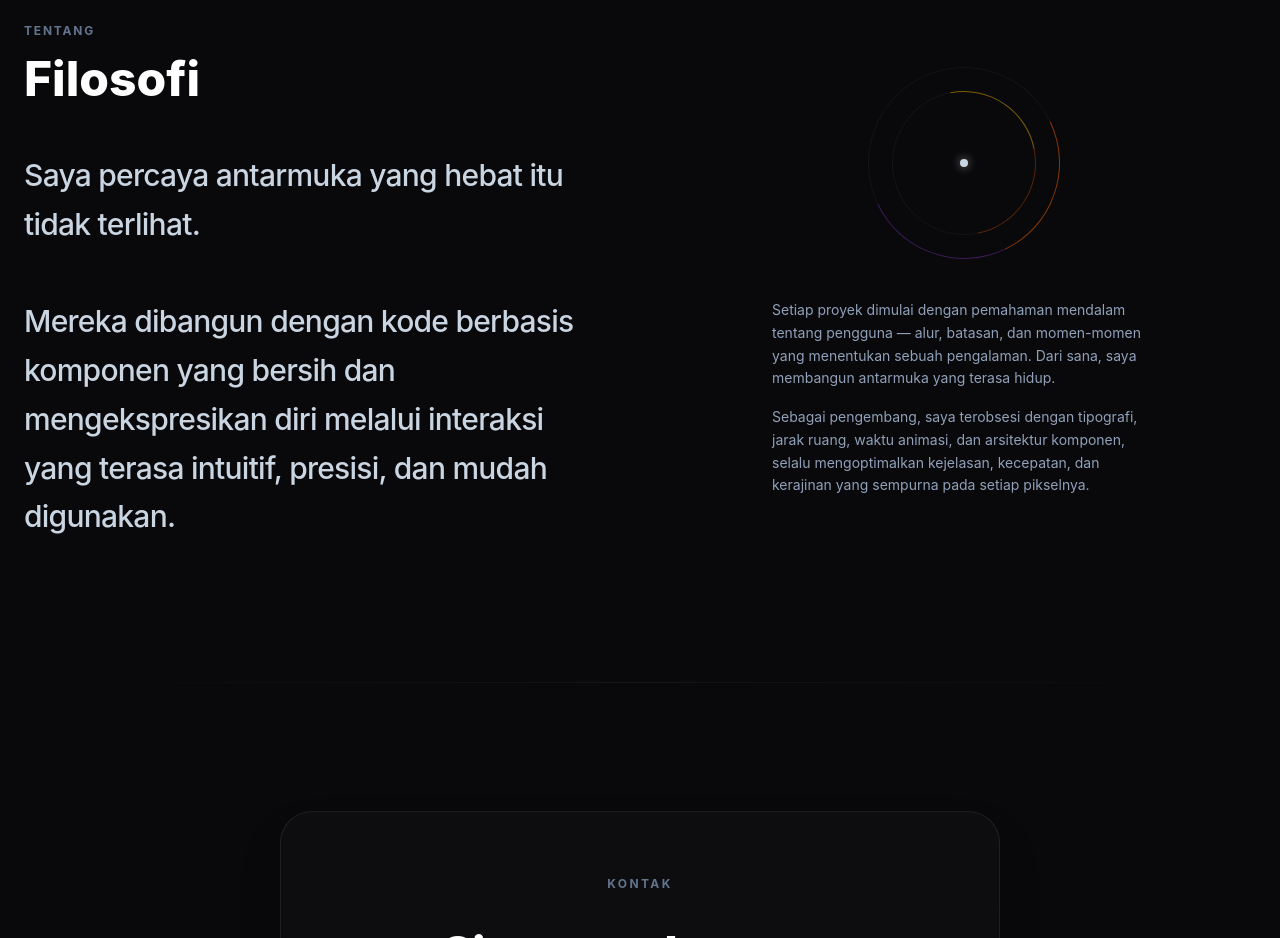
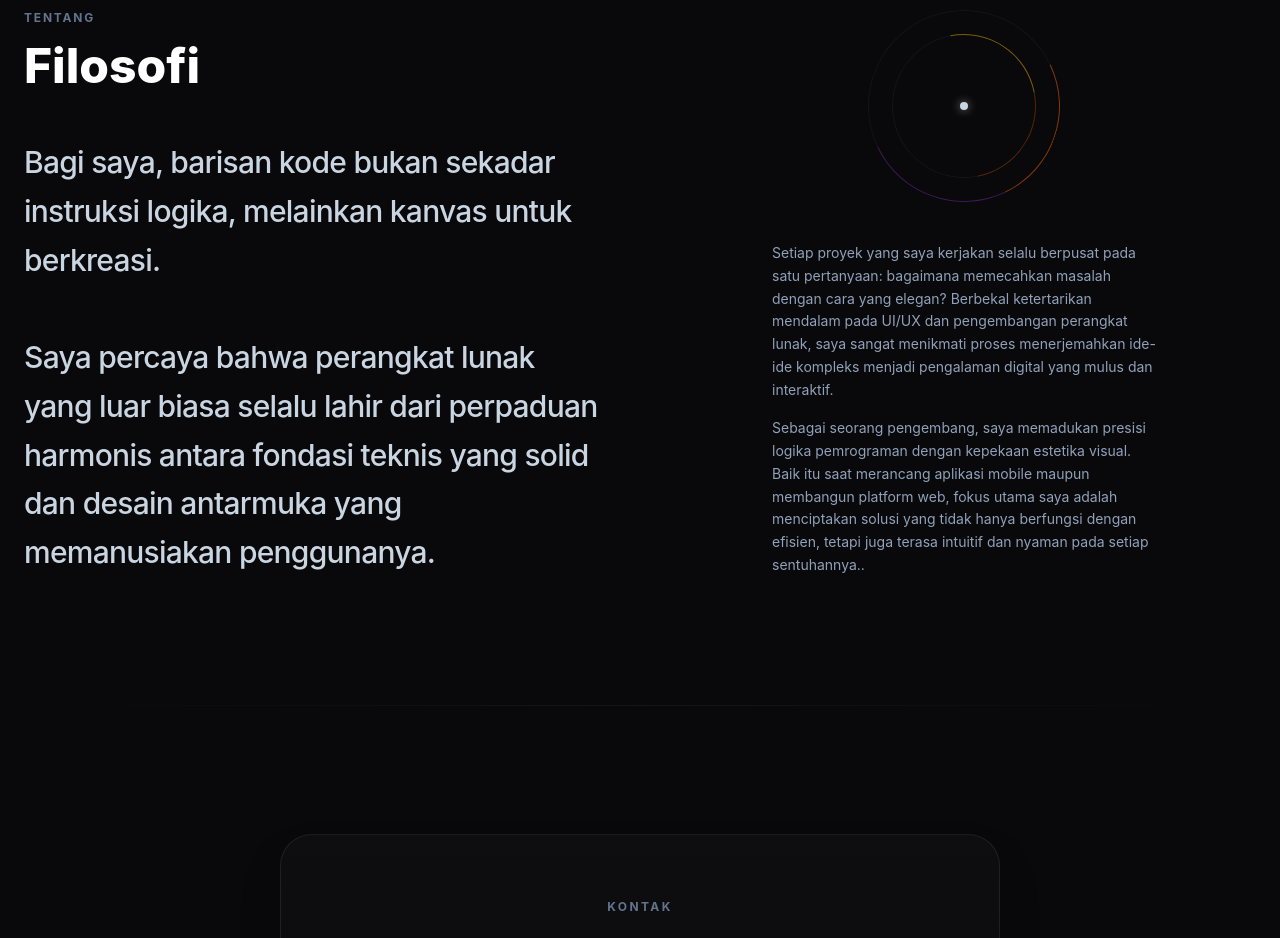
Before and after one commit to duvtt/Mahendra, a React (Vite) app: page / in a window 1280 px wide. Shown: the part 1760-2698 px from the top of the page. Built offline with nearby package versions, Linux system fonts and the light colour scheme.

Commit message:
Update filosofi dan finalisasi fitur unduh CV

```diff
--- a/src/App.jsx
+++ b/src/App.jsx
@@ -56,7 +56,7 @@ function App() {
    email: "https://mail.google.com/mail/?view=cm&fs=1&to=mademahendra385@gmail.com",
     github: "https://github.com/duvtt",
     instagram: "https://instagram.com/dedut_48",
-    cv: "/cv-mahendra.pdf" // Pastikan nama file PDF ini ada di dalam folder 'public'
+    cv: "./cv-mahendra.pdf"
   };
 
   // 2. DATA & FOTO
@@ -282,8 +282,8 @@ function App() {
             <h2 className="text-xs font-bold text-slate-500 tracking-[0.15em] uppercase mb-4">Tentang</h2>
             <h3 className="text-4xl md:text-5xl font-extrabold text-white mb-12">Filosofi</h3>
             <p className="text-2xl md:text-3xl text-slate-300 font-medium leading-relaxed tracking-tight">
-              Saya percaya antarmuka yang hebat itu tidak terlihat. <br/><br/>
-              Mereka dibangun dengan kode berbasis komponen yang bersih dan mengekspresikan diri melalui interaksi yang terasa intuitif, presisi, dan mudah digunakan.
+              Bagi saya, barisan kode bukan sekadar instruksi logika, melainkan kanvas untuk berkreasi. <br/><br/>
+              Saya percaya bahwa perangkat lunak yang luar biasa selalu lahir dari perpaduan harmonis antara fondasi teknis yang solid dan desain antarmuka yang memanusiakan penggunanya.
             </p>
           </div>
           <div className="flex flex-col items-start lg:items-center">
@@ -297,8 +297,8 @@ function App() {
                <div className="w-2 h-2 bg-slate-300 rounded-full shadow-[0_0_10px_rgba(255,255,255,0.5)]"></div>
             </div>
             <div className="text-slate-400 text-sm leading-relaxed max-w-sm space-y-4">
-              <p>Setiap proyek dimulai dengan pemahaman mendalam tentang pengguna — alur, batasan, dan momen-momen yang menentukan sebuah pengalaman. Dari sana, saya membangun antarmuka yang terasa hidup.</p>
-              <p>Sebagai pengembang, saya terobsesi dengan tipografi, jarak ruang, waktu animasi, dan arsitektur komponen, selalu mengoptimalkan kejelasan, kecepatan, dan kerajinan yang sempurna pada setiap pikselnya.</p>
+              <p>Setiap proyek yang saya kerjakan selalu berpusat pada satu pertanyaan: bagaimana memecahkan masalah dengan cara yang elegan? Berbekal ketertarikan mendalam pada UI/UX dan pengembangan perangkat lunak, saya sangat menikmati proses menerjemahkan ide-ide kompleks menjadi pengalaman digital yang mulus dan interaktif.</p>
+              <p>Sebagai seorang pengembang, saya memadukan presisi logika pemrograman dengan kepekaan estetika visual. Baik itu saat merancang aplikasi mobile maupun membangun platform web, fokus utama saya adalah menciptakan solusi yang tidak hanya berfungsi dengan efisien, tetapi juga terasa intuitif dan nyaman pada setiap sentuhannya..</p>
             </div>
           </div>
         </div>
```
Also changed, not shown: 1 other file (tests, documents, lock files or other folders).
